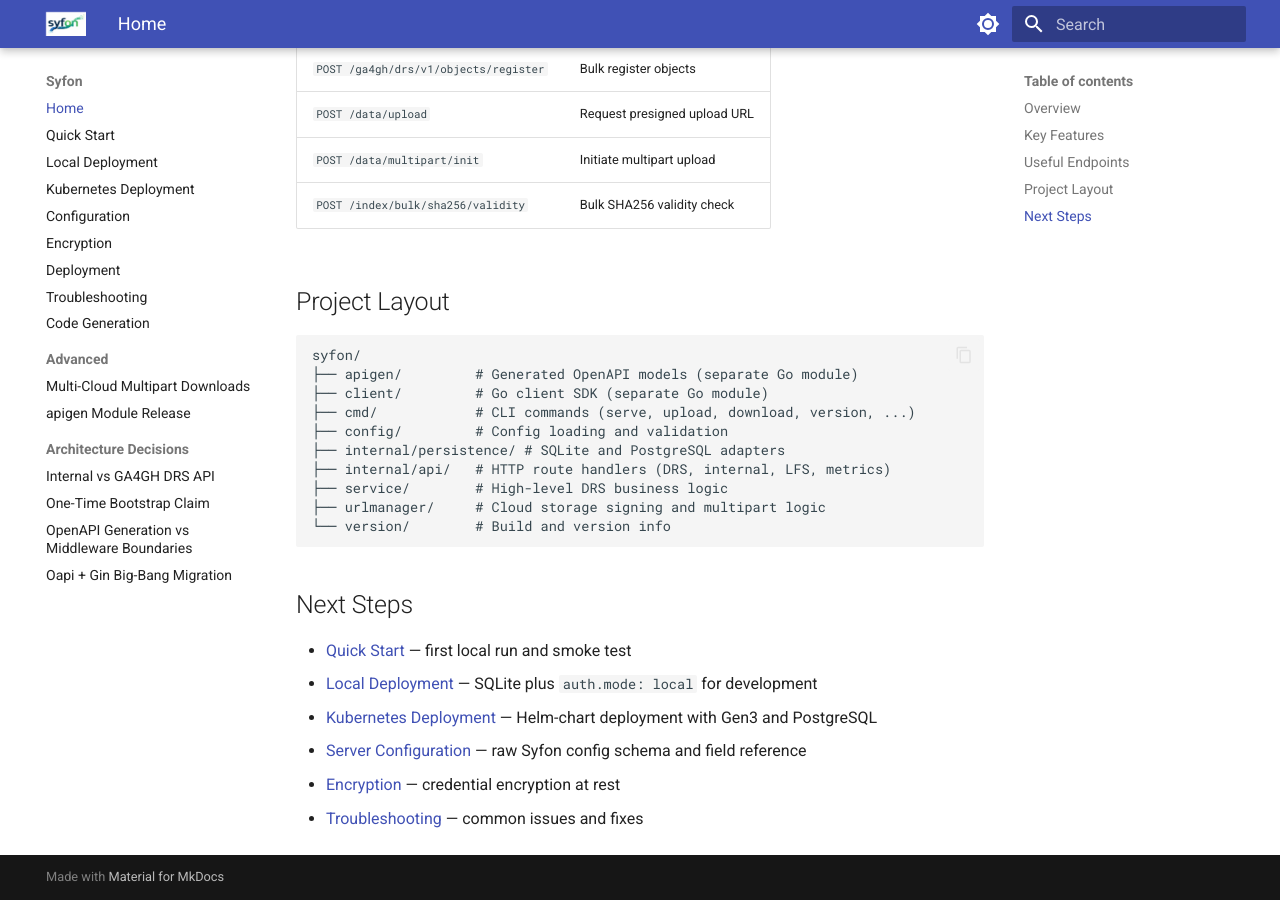
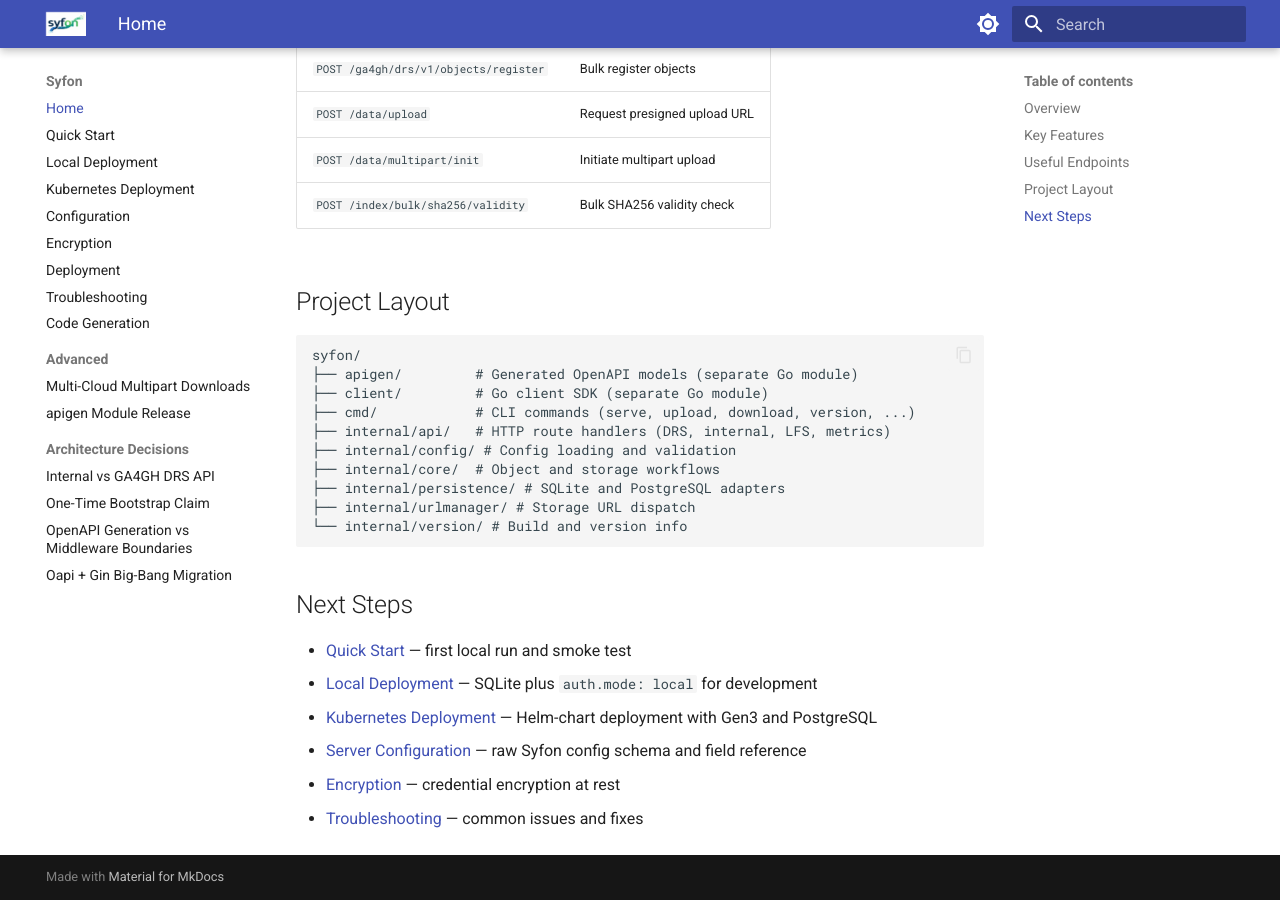
Before and after one commit to calypr/syfon, an MkDocs documentation site: the page built from docs/index.md, in a window 1280 px wide and 900 px high, scrolled down 1681 px. Built offline with MkDocs 1.6.1 and Material for MkDocs 9.7.7, drawn with Linux system fonts in a browser that asks for light colours.

````diff
--- a/docs/index.md
+++ b/docs/index.md
@@ -48,12 +48,12 @@ syfon/
 ├── apigen/         # Generated OpenAPI models (separate Go module)
 ├── client/         # Go client SDK (separate Go module)
 ├── cmd/            # CLI commands (serve, upload, download, version, ...)
-├── config/         # Config loading and validation
+├── internal/api/   # HTTP route handlers (DRS, internal, LFS, metrics)
+├── internal/config/ # Config loading and validation
+├── internal/core/  # Object and storage workflows
 ├── internal/persistence/ # SQLite and PostgreSQL adapters
-├── internal/api/   # HTTP route handlers (DRS, internal, LFS, metrics)
-├── service/        # High-level DRS business logic
-├── urlmanager/     # Cloud storage signing and multipart logic
-└── version/        # Build and version info
+├── internal/urlmanager/ # Storage URL dispatch
+└── internal/version/ # Build and version info
 ```
 
 ## Next Steps
````
Also changed, not shown: README.md (+2 -2 lines), docs/architectural-reorganization.md (+1 -1 lines).
